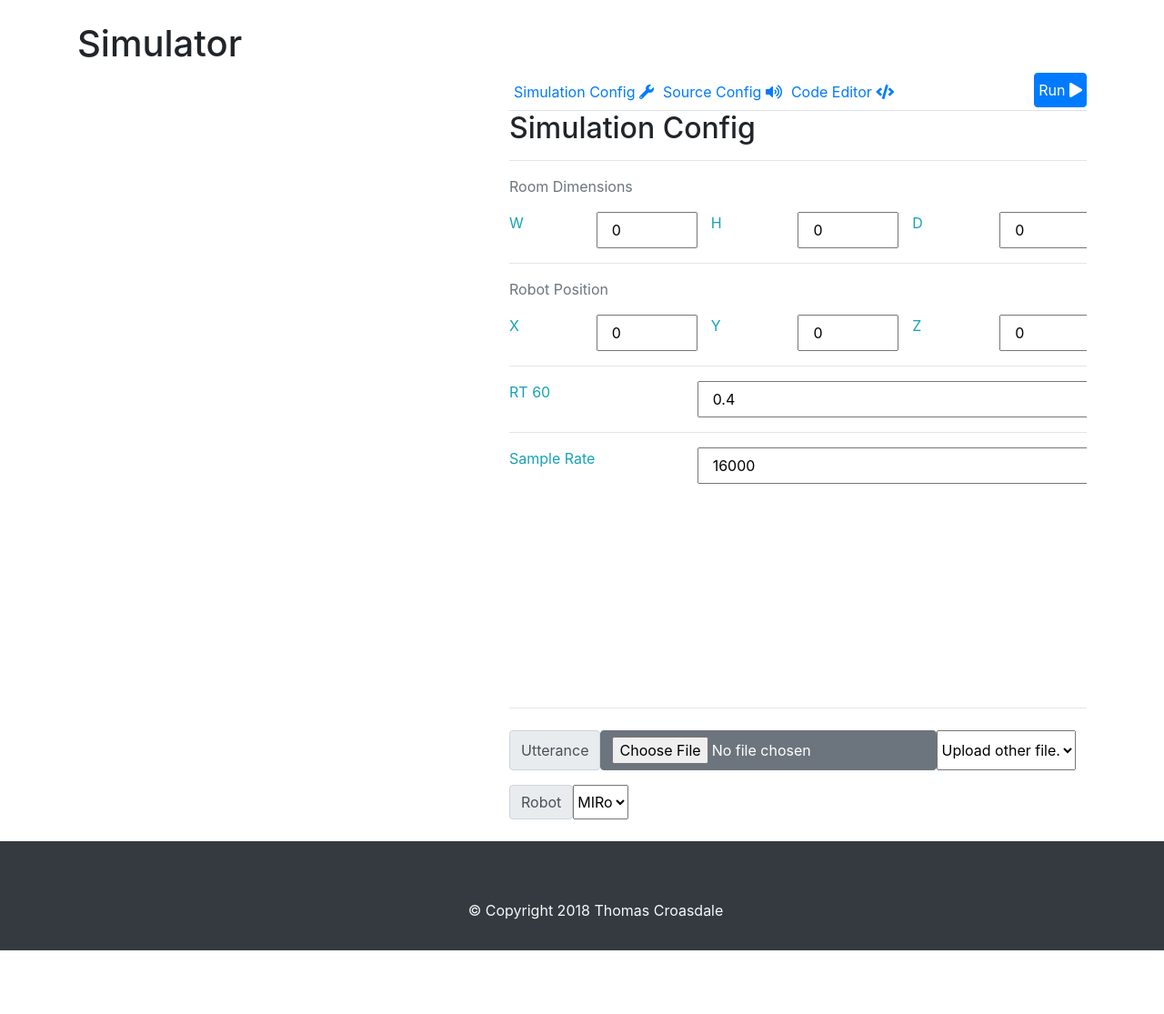
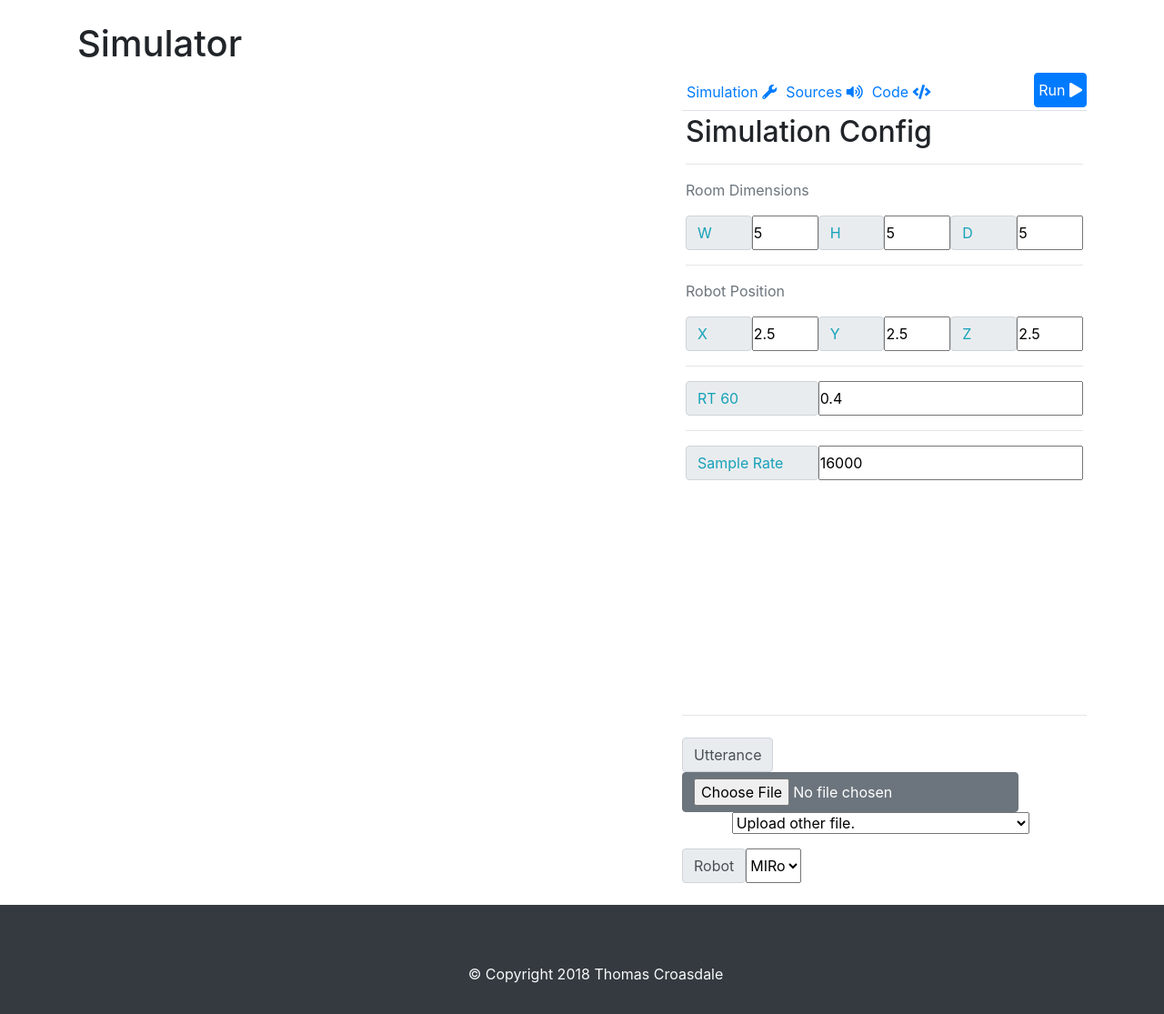
Before and after one commit to TCroasdale/Robot-Hearing-Simulator, a Flask app: page /simulator in a window 1280 px wide. Shown: the part 56-1171 px from the top of the page at 91% size. Before the commit the page ends 1101 px from the top, so only its background shows below. Run offline with Flask 2, Linux system fonts and the light colour scheme; a user stored in the database is signed in; data comes from the database, SQL or seed files in the repository; a map, chart or similar area stays blank; parts of the project's set-up code (start-up, migrations or seed data) failed here and were passed over; some libraries are stand-ins or nearby versions.

Commit message:
Further cosmetic changes

```diff
--- a/static/js/construct_ui.js
+++ b/static/js/construct_ui.js
@@ -13,17 +13,17 @@ function remove_element(id){
 
 
 
-label_class_3 = "col-md-2 text-info"
-input_class_3 = "col-md-2"
+label_class_3 = "col-md-2 text-info input-group-text"
+input_class_3 = "col-md-2 px-0"
 
-label_class_1 = "col-md-4 text-info"
-input_class_1 = "col-md-8"
+label_class_1 = "col-md-4 text-info input-group-text"
+input_class_1 = "col-md-8 px-0"
 
 
 function create_src_panel(parent, id, i=-1){
   //Creating a src-setup panel
   panel = '<div id="{0}-{1}" ></div>'
-  row = '<div class="row" id="{0}-tr-{1}"></div>'
+  row = '<div class="row input-group mx-0" id="{0}-tr-{1}"></div>'
   body = '<div class="collapse" id="{0}-body-{1}"></div>'
   sel = '<select id="{0}-sel-{1}" class="{2}"/>'
   opt = '<option value="{0}">{0}</option'
@@ -80,7 +80,7 @@ function create_src_panel(parent, id, i=-1){
 function create_box_controls(parent, id, i){
   //Create the controls for a box src-setup
   div = '<div id="{0}-box-{1}"></div>'
-  control = '<hr><p class="text-secondary">{0}</p><div class="row" id="{1}"><div>'
+  control = '<hr><p class="text-secondary">{0}</p><div class="row input-group mx-0" id="{1}"><div>'
   parent.append(div.format(id, i))
   container = $('#{0}-box-{1}'.format(id, i))
 
@@ -98,8 +98,8 @@ function create_box_controls(parent, id, i){
 function create_sphere_controls(parent, id, i){
   //Create the controls for a sphere src-setup
   div = '<div id="{0}-sphere-{1}"></div>'
-  control_lbl = '<hr><p class="text-secondary">{0}</p><div class="row" id="{1}"><div>'
-  control = '<hr><div class="row" id="{0}"><div>'
+  control_lbl = '<hr><p class="text-secondary">{0}</p><div class="row input-group mx-0" id="{1}"><div>'
+  control = '<hr><div class="row input-group mx-0" id="{0}"><div>'
   parent.append(div.format(id, i))
   container = $('#{0}-sphere-{1}'.format(id, i))
 
@@ -119,8 +119,8 @@ function create_sphere_controls(parent, id, i){
 function create_pyramid_controls(parent, id, i){
   //Create the controls for a pyramid src-setup
   div = '<div id="{0}-pyramid-{1}"></div>'
-  control_lbl = '<hr><p class="text-secondary">{0}</p><div class="row" id="{1}"><div>'
-  control = '<hr><div class="row" id="{0}"><div>'
+  control_lbl = '<hr><p class="text-secondary">{0}</p><div class="row input-group mx-0" id="{1}"><div>'
+  control = '<hr><div class="row input-group mx-0" id="{0}"><div>'
   parent.append(div.format(id, i))
   container = $('#{0}-pyramid-{1}'.format(id, i))
 
--- a/static/js/simulator_functions.js
+++ b/static/js/simulator_functions.js
@@ -84,8 +84,8 @@ $(document).ready(function() {
   })
   $('#add-src').click()
 
-  create_position_input('robo-pos')
-  create_dimension_input('room-dim')
+  create_position_input('robo-pos', 2.5, 0.25)
+  create_dimension_input('room-dim', 5.0, 0.25)
   create_number_input('rt-60', 'RT 60', 0.4, 0.1)
   create_number_input('sample-rate', 'Sample Rate', 16000, 100)
 })
--- a/templates/simulator.html
+++ b/templates/simulator.html
@@ -8,35 +8,35 @@
 {% block content %}
     <h1>Simulator</h1>
     <div class="row">
-      <div id="3js-container" class="col-md-5">
+      <div id="3js-container" class="col-md-7">
           <canvas>
           </canvas>
       </div>
-      <div id="interface-container" class="col-md-7">
+      <div id="interface-container" class="col-md-5">
         <ul class="nav nav-tabs">
-          <li class="nav-item active" ><a class="nav-link px-1" data-toggle="tab"  href="#sim-config">Simulation Config  <span class="fas fa-wrench"></span></a></li>
-          <li class="nav-item"><a class="nav-link px-1" data-toggle="tab" href="#src-config">Source Config  <span class="fas fa-volume-up"></span></a></li>
-          <li class="nav-item"><a class="nav-link px-1" data-toggle="tab" href="#code">Code Editor <span class="fas fa-code"></span></a></li>
+          <li class="nav-item active" ><a class="nav-link px-1" data-toggle="tab"  href="#sim-config">Simulation <span class="fas fa-wrench"></span></a></li>
+          <li class="nav-item"><a class="nav-link px-1" data-toggle="tab" href="#src-config">Sources  <span class="fas fa-volume-up"></span></a></li>
+          <li class="nav-item"><a class="nav-link px-1" data-toggle="tab" href="#code">Code <span class="fas fa-code"></span></a></li>
           <li class="ml-auto nav-item"><a class="btn btn-primary text-white px-1" id="run_conf">Run <span class="fas fa-play"></span></a></li>
         </ul>
-        <div class="tab-content">
+        <div class="tab-content px-1 py-1">
           <div class="tab-pane active tall no-hor-scroll" id="sim-config">
             <h2>Simulation Config</h2>
             <hr>
             <p class="text-secondary">Room Dimensions</p>
-            <div class="row" id="room-dim"></div>
+            <div class="row input-group mx-0" id="room-dim"></div>
             <hr>
             <p class="text-secondary">Robot Position</p>
-            <div class="row" id="robo-pos"></div>
+            <div class="row input-group mx-0" id="robo-pos"></div>
             <hr>
-            <div class="row" id="rt-60"></div>
+            <div class="row input-group mx-0" id="rt-60"></div>
             <hr>
-            <div class="row" id="sample-rate"></div>
+            <div class="row input-group mx-0" id="sample-rate"></div>
           </div><!-- sim tab -->
           <div class="tab-pane" id="src-config">
             <h2>Source Config</h2>
             <hr>
-            <div class="row">
+            <div class="row mx-0">
               <button class="btn btn-info col-md-1" id="add-src"><span class="fas fa-plus"></span></button>
             </div>
             <div class="pre-scrollable tall no-hor-scroll" id="src-setups">
@@ -60,7 +60,7 @@
             <div class="input-group mr-2 my-2" role="group">
               <label for="utterancefile" class="input-group-text">Utterance</label>
               <input type="file" name="utterancefile" class="btn btn-secondary" id="utterancefile" size="1"/>
-              <select id="utterance-select">
+              <select id="utterance-select" class="w-75 mx-auto">
                   <option value="-1">Upload other file.</option>
                   {% for sound in sounds: %}
                   <option value="{{sound.id}}">{{ sound.name }}</option>
```
